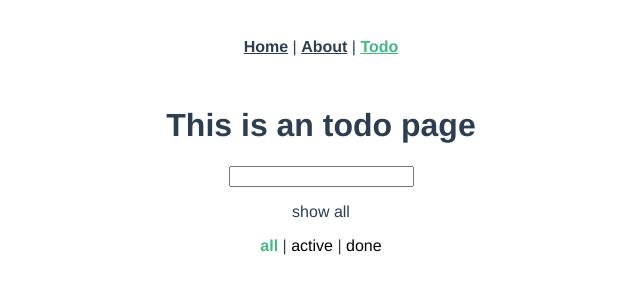
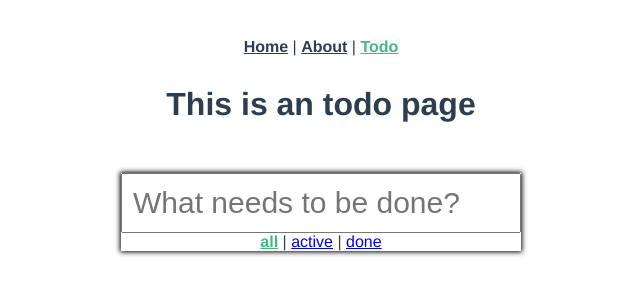
Before and after one commit to Lu-syuan/ToDoList, a Vue app in the folder todolist/: page /todo in a window 1280 px wide. Shown: the top 300 px of the page, without its empty margins (319-959 px from the left). Built offline with nearby package versions, Linux system fonts and the light colour scheme.

Commit message:
add style

```diff
--- a/todolist/src/components/TodoFilter.vue
+++ b/todolist/src/components/TodoFilter.vue
@@ -1,9 +1,33 @@
+<style scoped>
+li {
+  display: flex;
+  justify-content: space-between;
+  align-items: center;
+}
+
+li .btn {
+  display: none;
+  /* justify-content: flex-end; */
+}
+
+li button {
+  cursor: pointer;
+}
+
+li:hover .btn {
+  display: inline-block;
+}
+</style>
+
 <template>
   <li>
     <template v-if="!edit">
       <input type="checkbox" v-model="done" />{{ todo.content }}
-      <button @click="$emit('editThis')">編輯</button>
-      <button @click="$emit('deleteThis')">刪除</button>
+
+      <div class="btn">
+        <button class="edit" @click="$emit('editThis')">編輯</button>
+        <button class="delete" @click="$emit('deleteThis')">刪除</button>
+      </div>
     </template>
     <template v-else>
       <input type="text" v-model="editContent" />
--- a/todolist/src/store/index.js
+++ b/todolist/src/store/index.js
@@ -82,7 +82,7 @@ export default new Vuex.Store({
     },
     UPDATE_TODOS ({ commit }, { tId, todo }) {
       const todos = STORE.load()
-      console.log(todo)
+      // console.log(todo)
       todos[tId].content = todo
       // todos.splice(tId, 1, todos[tId])
       STORE.save(todos)
--- a/todolist/src/views/TodoView.vue
+++ b/todolist/src/views/TodoView.vue
@@ -1,23 +1,51 @@
+<style scoped>
+* {
+  box-sizing: border-box;
+  padding: 0;
+  margin: 0;
+  list-style: none;
+}
+
+.container {
+  /* border: 1px solid black; */
+  display: flex;
+  flex-direction: column;
+  width: 400px;
+  margin: 50px auto;
+  /* padding: 10px; */
+  box-shadow: 0px 0px 5px 1px black;
+}
+
+.container input {
+  height: 60px;
+  outline: none;
+  padding: 10px;
+  font-size: 30px;
+  /* border: none; */
+}
+
+.container .content li {
+  text-align: left;
+  border: 1px solid black;
+  padding: 10px 5px;
+  font-size: 20px;
+}
+</style>
+
 <template>
   <div class="Todo">
     <h1>This is an todo page</h1>
+
+    <div class="container">
       <input
         type="text"
         @keyup.enter="creatTodoHandler(creatTodo)"
         v-model="creatTodo"
+        placeholder="What needs to be done?"
       />
-    <p>show {{ filter }}</p>
-    <router-link to="/todo" replace>all</router-link>
-    |
-    <router-link :to="{ name: 'Todo', query: { filter: 'active' } }" replace
-      >active</router-link
-    >
-    |
-    <router-link :to="{ name: 'Todo', query: { filter: 'done' } }" replace
-      >done</router-link
-    >
+      <!-- <p>show {{ filter }}</p> -->
 
-    <ul>
+      <ul class="content">
         <TodoFilter
           v-for="item of list"
           :todo="item.todo"
@@ -37,6 +65,19 @@
           @deleteThis="deleteHandler(item.tId)"
         ></TodoFilter>
       </ul>
+
+      <div class="router-link">
+        <router-link to="/todo" replace>all</router-link>
+        |
+        <router-link :to="{ name: 'Todo', query: { filter: 'active' } }" replace
+          >active</router-link
+        >
+        |
+        <router-link :to="{ name: 'Todo', query: { filter: 'done' } }" replace
+          >done</router-link
+        >
+      </div>
+    </div>
   </div>
 </template>
 
```
Lines whose indentation alone changed are shown as unchanged.
